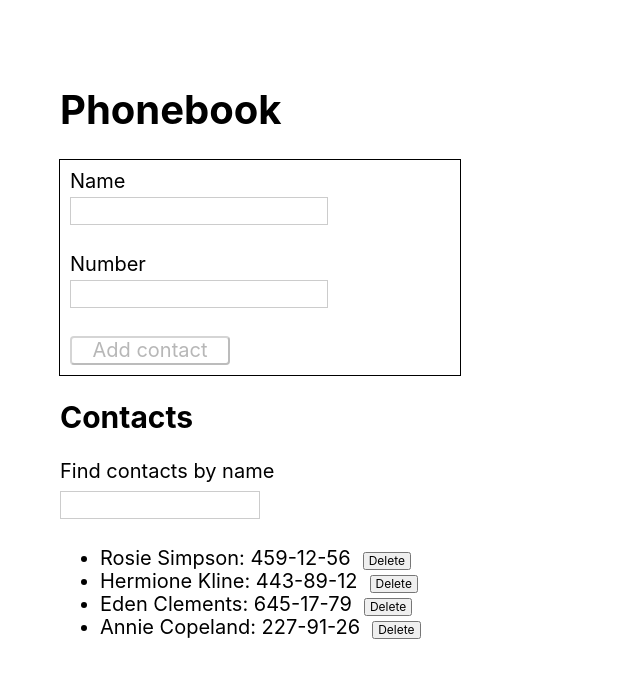
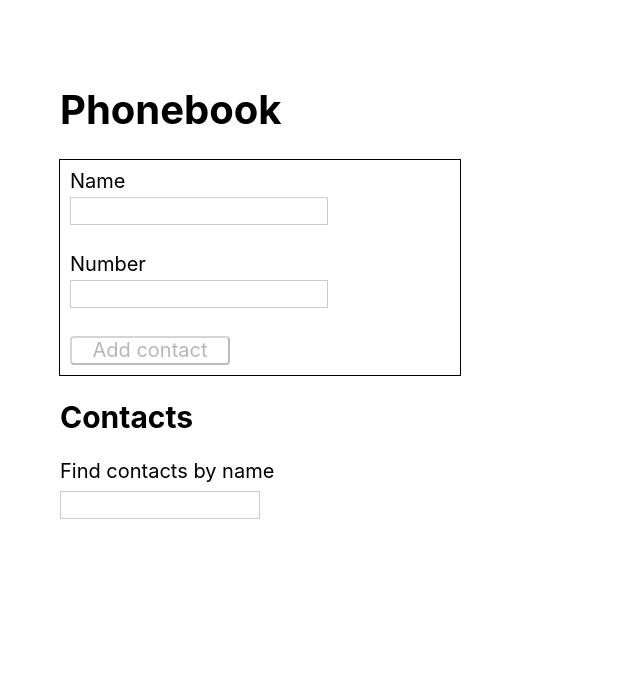
Before and after one commit to dedlev/goit-react-hw-04-phonebook, a React (Create React App) app: page / in a window 1280 px wide. Shown: the top 678 px of the page, without its empty margins (0-640 px from the left). Built offline with nearby package versions, Linux system fonts and the light colour scheme.

Commit message:
changes to hooks App
changes to hooks App

```diff
--- a/src/components/App.jsx
+++ b/src/components/App.jsx
@@ -5,12 +5,12 @@
 import { ContactList } from './ContactList/ContactList';
 import { GlobalStyle } from './GlobalStyle';
 
-const usersData = [
-  { id: 'id-1', name: 'Rosie Simpson', number: '459-12-56' },
-  { id: 'id-2', name: 'Hermione Kline', number: '443-89-12' },
-  { id: 'id-3', name: 'Eden Clements', number: '645-17-79' },
-  { id: 'id-4', name: 'Annie Copeland', number: '227-91-26' },
-];
+// const usersData = [
+//   { id: 'id-1', name: 'Rosie Simpson', number: '459-12-56' },
+//   { id: 'id-2', name: 'Hermione Kline', number: '443-89-12' },
+//   { id: 'id-3', name: 'Eden Clements', number: '645-17-79' },
+//   { id: 'id-4', name: 'Annie Copeland', number: '227-91-26' },
+// ];
 
 export const App = () => {
   const [contacts, setContacts] = useState(() => {
@@ -22,11 +22,11 @@
     });
   const [filter, setFilter] = useState('');
 
-  useEffect(() => {
-    if (contacts.length === 0) {
-      setContacts(usersData)
-    }
-  }, [])
+  // useEffect(() => {
+  //   if (contacts.length === 0) {
+  //     setContacts(usersData)
+  //   }
+  // }, [])
 
   useEffect(() => {
     localStorage.setItem('contacts', JSON.stringify(contacts));
```
